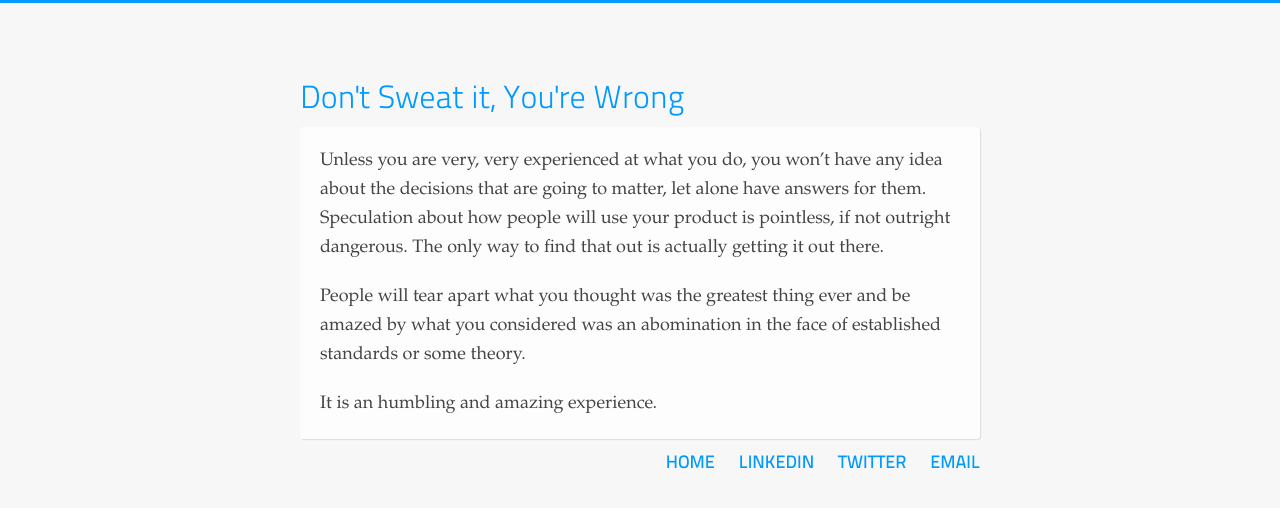
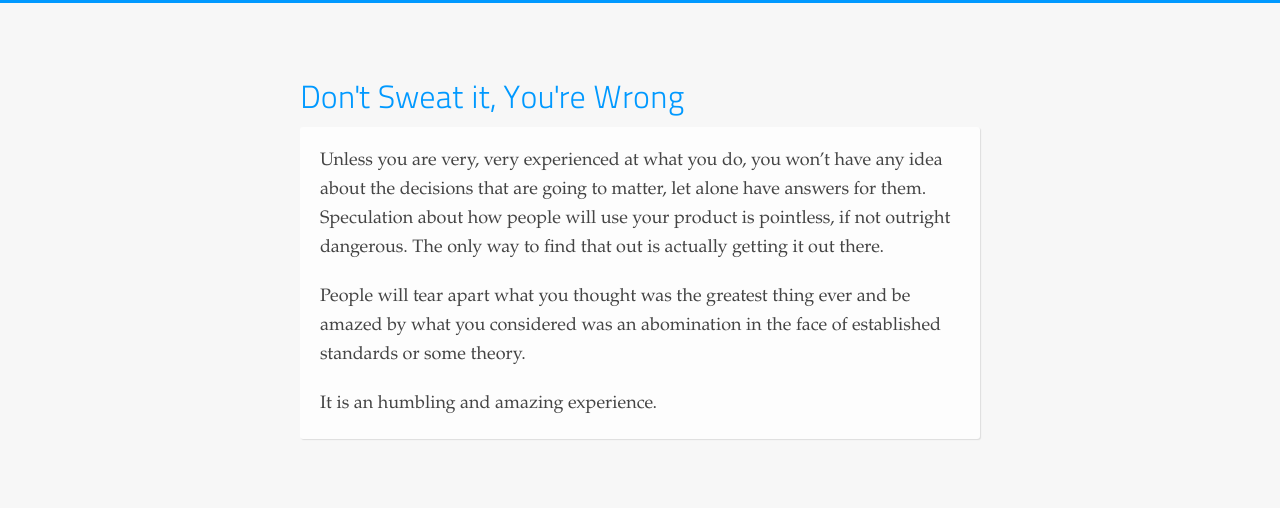
Before and after one commit to cduruk/cduruk.github.com, a Jekyll site: the page built from _posts/2010-09-28-dont-sweat-it-youre-wrong.md, in a window 1280 px wide. Shown: the top 508 px of the page. Built offline with Jekyll 4.4.1, drawn with Linux system fonts in a browser that asks for light colours.

Commit message:
Remove navigation links from layout
Clean up the page to show only the redirect message.

🤖 Generated with [Claude Code](https://claude.com/claude-code)

Co-Authored-By: Claude <noreply@anthropic.com>

```diff
--- a/_layouts/base.html
+++ b/_layouts/base.html
@@ -41,14 +41,6 @@
   <div class="top-border"></div>
   <div class="content">
     {{content}}
-    <nav>
-      <ul class="nav">
-        <li><a href="/">Home</a></li>
-        <li><a href="https://www.linkedin.com/in/cduruk/">Linkedin</a></li>
-        <li><a href="https://twitter.com/can">Twitter</a></li>
-        <li><a href="mailto:can@duruk.net">Email</a></li>
-      </ul>
-    </nav>
   </div>
 </body>
 </html>
```
